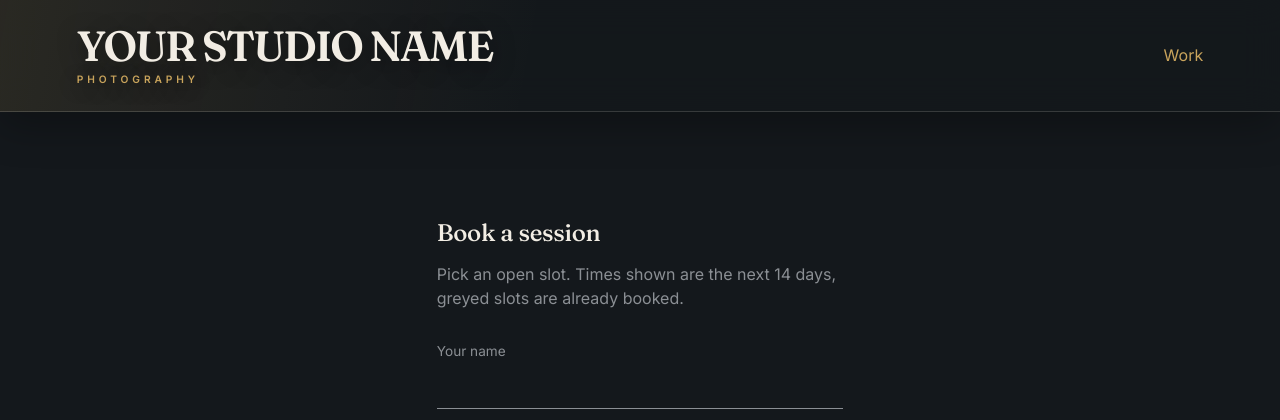
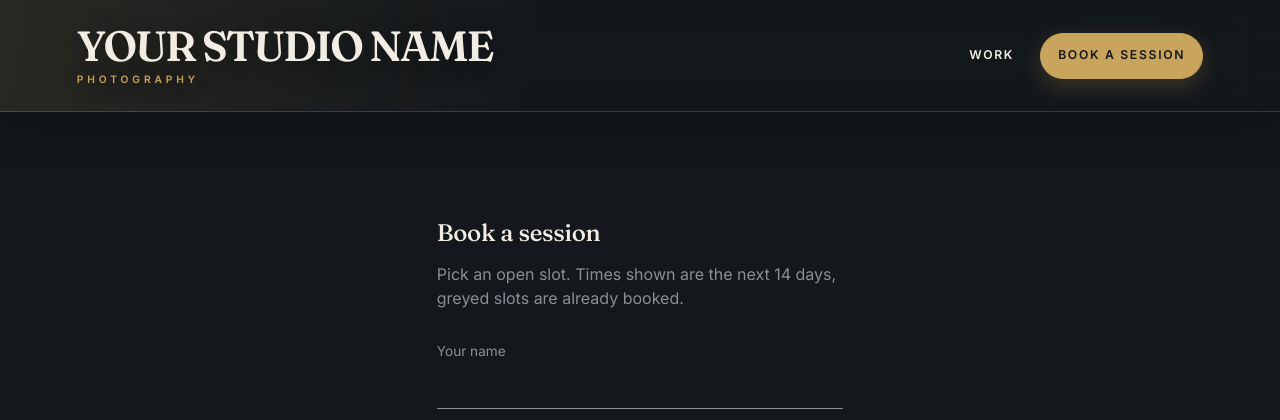
Before and after one commit to Krisheverglades/photostudio, a FastAPI app: page /book in a window 1280 px wide. Shown: the top 420 px of the page. Run offline with FastAPI, Linux system fonts and the light colour scheme.

Commit message:
Keep booking header stable and highlight active page

```diff
--- a/app/templates/book.html
+++ b/app/templates/book.html
@@ -7,11 +7,15 @@
   <link rel="stylesheet" href="/static/style.css">
 </head>
 <body>
-  <div class="nav">
-    <div class="brand"><a href="/" style="color:inherit;">{{ studio_name }}</a></div>
-    <div><a href="/">Work</a></div>
-  </div>
+  <header class="nav">
+    <div class="brand"><a href="/">{{ studio_name }}</a></div>
+    <nav class="nav-links" aria-label="Main navigation">
+      <a href="/" class="nav-link">Work</a>
+      <a href="/book" class="nav-link active" aria-current="page">Book a session</a>
+    </nav>
+  </header>
 
+  <main>
     <div class="panel">
       <h2>Book a session</h2>
       <p style="color: var(--smoke); margin: 10px 0 30px;">
@@ -45,6 +49,7 @@
         <button type="submit" class="btn">Confirm booking</button>
       </form>
     </div>
+  </main>
 
   <script>
     // Busy ranges pulled server-side from Google Calendar via freebusy API.
@@ -61,7 +66,7 @@
     const container = document.getElementById('slotContainer');
     const hiddenInput = document.getElementById('start_time');
     const now = new Date();
-    const hours = [9, 11, 13, 15, 17]; // studio's bookable hours — adjust to taste
+    const hours = [9, 11, 13, 15, 17];
 
     for (let d = 1; d <= 14; d++) {
       const day = new Date(now);
```
Lines whose indentation alone changed are shown as unchanged.
